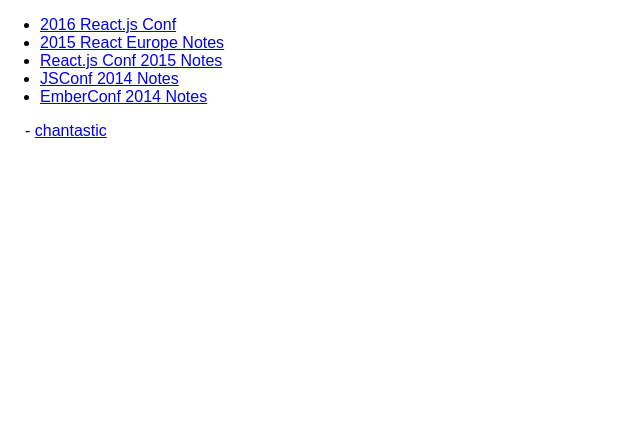
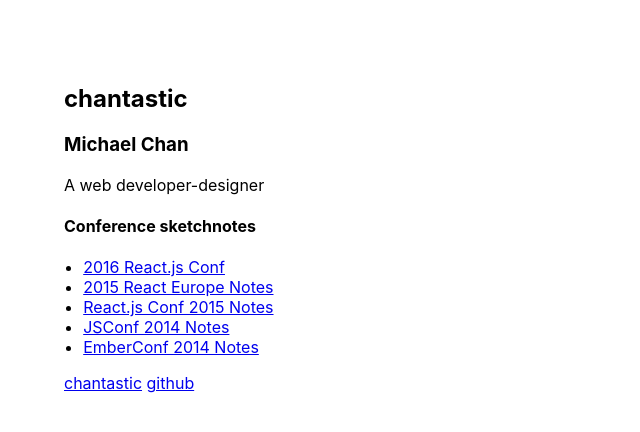
Before and after one commit to chantastic/chantastic.io, a Jekyll site: the page built from index.html, in a window 1280 px wide. Shown: the top 432 px of the page, without its empty margins (0-640 px from the left). Built offline with Jekyll 4.4.1, drawn with Linux system fonts in a browser that asks for light colours; some web fonts are replaced.

Commit message:
style: add bio and links

```diff
--- a/_layouts/html_wrapper.html
+++ b/_layouts/html_wrapper.html
@@ -3,6 +3,7 @@
   <head>
     <meta charset='utf-8'>
     <meta http-equiv="X-UA-Compatible" content="chrome=1">
+    <meta name="viewport" content="width=device-width">
     <link href='https://fonts.googleapis.com/css?family=Chivo:900' rel='stylesheet' type='text/css'>
     <link rel="stylesheet" type="text/css" href="/stylesheets/stylesheet.css" media="screen" />
     <link rel="stylesheet" type="text/css" href="/stylesheets/pygment_trac.css" media="screen" />
@@ -13,11 +14,13 @@
     <title>chantasti.io</title>
   </head>
 
-  <body>
+  <body class="ff-sans">
+    <div class="p-1r@mn p-4r@md">
 
-    {{ content }}
+      {{ content }}
 
-    {% include analytics.html %}
+      {% include analytics.html %}
 
+    </div>
   </body>
 </html>
--- a/index.html
+++ b/index.html
@@ -2,12 +2,26 @@
 layout: html_wrapper
 ---
 
-<ul>
+<h2>chantastic</h2>
+<h3>Michael Chan</h3>
+
+<p>
+  A web developer-designer
+</p>
+
+<section>
+  <h4>Conference sketchnotes</h4>
+
+  <ul style="padding-left: 1.2em">
     {% for post in site.posts %}
       <li>
         <a href="{{ post.url }}">{{ post.title }}</a>
       </li>
     {% endfor %}
   </ul>
+</section>
 
-<p style="margin-left: 25px">- <a href="http://twitter.com/chantastic">chantastic</a></p>
+<footer>
+  <a href="http://twitter.com/chantastic">chantastic</a>
+  <a href="http://github.com/chantastic">github</a>
+</footer>
--- a/stylesheets/stylesheet.css
+++ b/stylesheets/stylesheet.css
@@ -1,2 +1,14 @@
 @import '/stylesheets/normalize.css';
 @import '/stylesheets/notes.css';
+
+.ff-sans { font-family: -apple-system, BlinkMacSystemFont, 'Segoe UI', 'Roboto', 'Helvetica Neue', Helvetica, sans-serif }
+
+.ff-serif { font-family: Athelas, Georgia, serif }
+
+@media( min-width: 0 ) {
+  .p-1r\@mn { padding: 1rem }
+}
+
+@media( min-width: 768px ) {
+  .p-4r\@md { padding: 4rem }
+}
```
Lines whose indentation alone changed are shown as unchanged.
